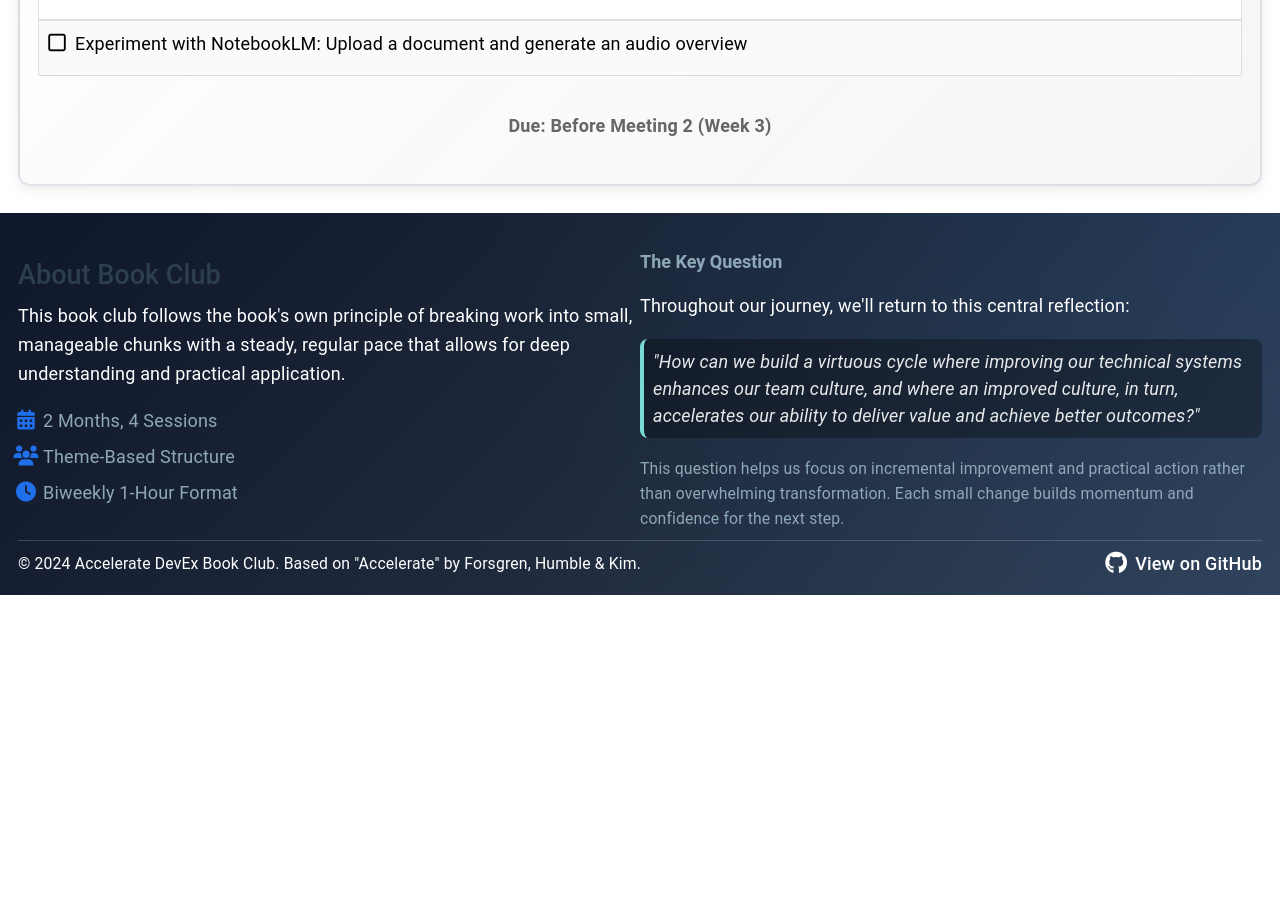
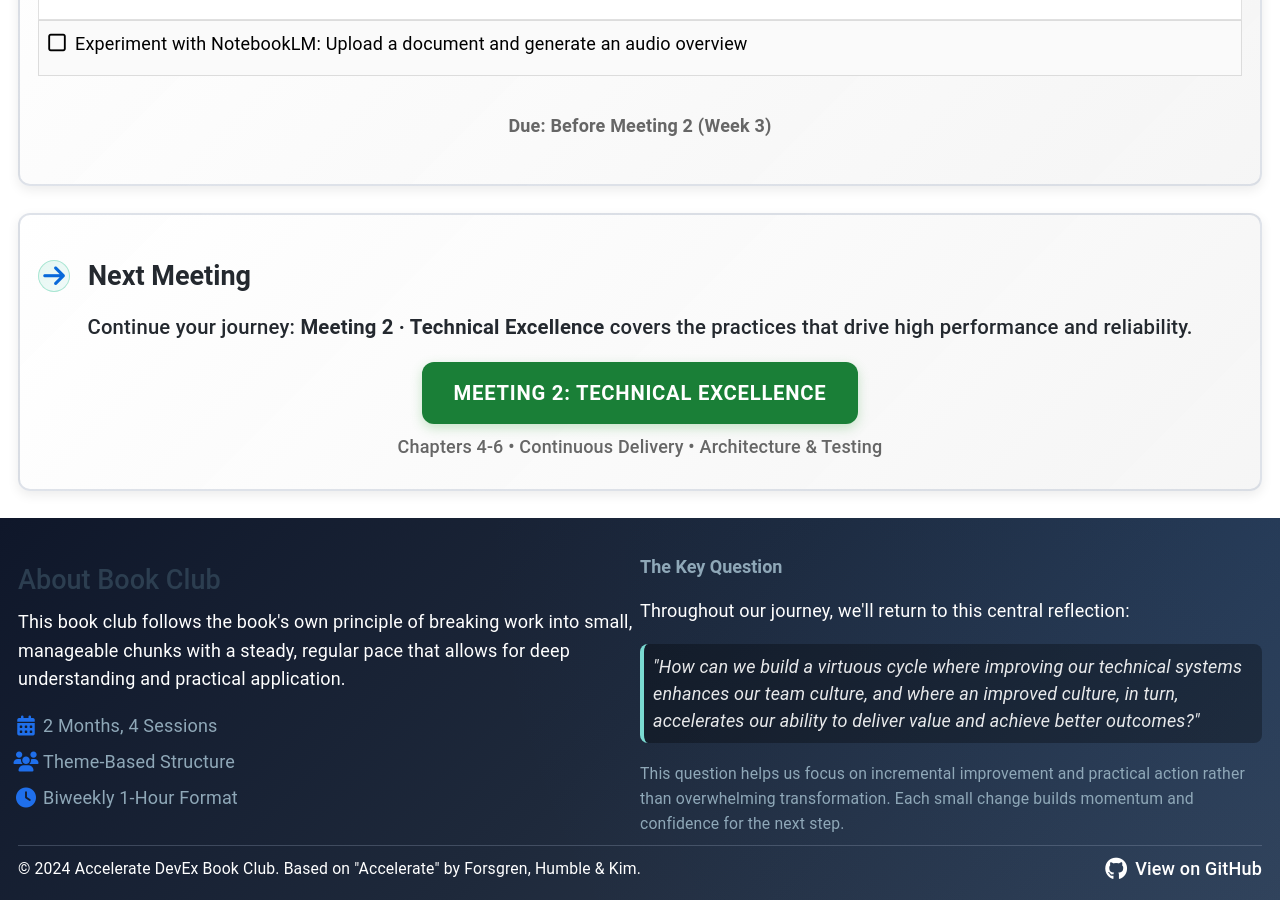
Before and after one commit to mhenke/accelerate-devex-book-club-notebooklm, a Jekyll site: the page built from docs/_meetings/meeting-1.md, in a window 1280 px wide and 900 px high, scrolled down 5563 px. Built offline with Jekyll 4.4.1, drawn with Linux system fonts in a browser that asks for light colours; some web fonts are replaced; before the commit the page ends 6158 px from its top, so only the background shows below that.

Commit message:
Add Next Meeting section after Action Items in meeting-1

```diff
--- a/docs/_meetings/meeting-1.md
+++ b/docs/_meetings/meeting-1.md
@@ -590,4 +590,16 @@ document.addEventListener('keydown', function(event) {
   </div>
 </div>
 
+<!-- NEXT MEETING SECTION -->
+<div class="welcome-compact section-card next-meeting-card next-meeting-2" markdown="0">
+  <h2 id="next-meeting-heading"><i class="fas fa-arrow-right" aria-hidden="true"></i> Next Meeting</h2>
+  <p>Continue your journey: <strong>Meeting 2 · Technical Excellence</strong> covers the practices that drive high performance and reliability.</p>
+  <div class="welcome-cta">
+    <a href="/accelerate-devex-book-club-notebooklm/meetings/meeting-2/" class="btn btn--primary-action btn--meeting-2">
+      Meeting 2: Technical Excellence
+    </a>
+    <p class="welcome-cta-subtitle">Chapters 4-6 • Continuous Delivery • Architecture & Testing</p>
+  </div>
+</div>
+
 <script src="{{ '/assets/js/podcast-player.js' | relative_url }}"></script>
```
